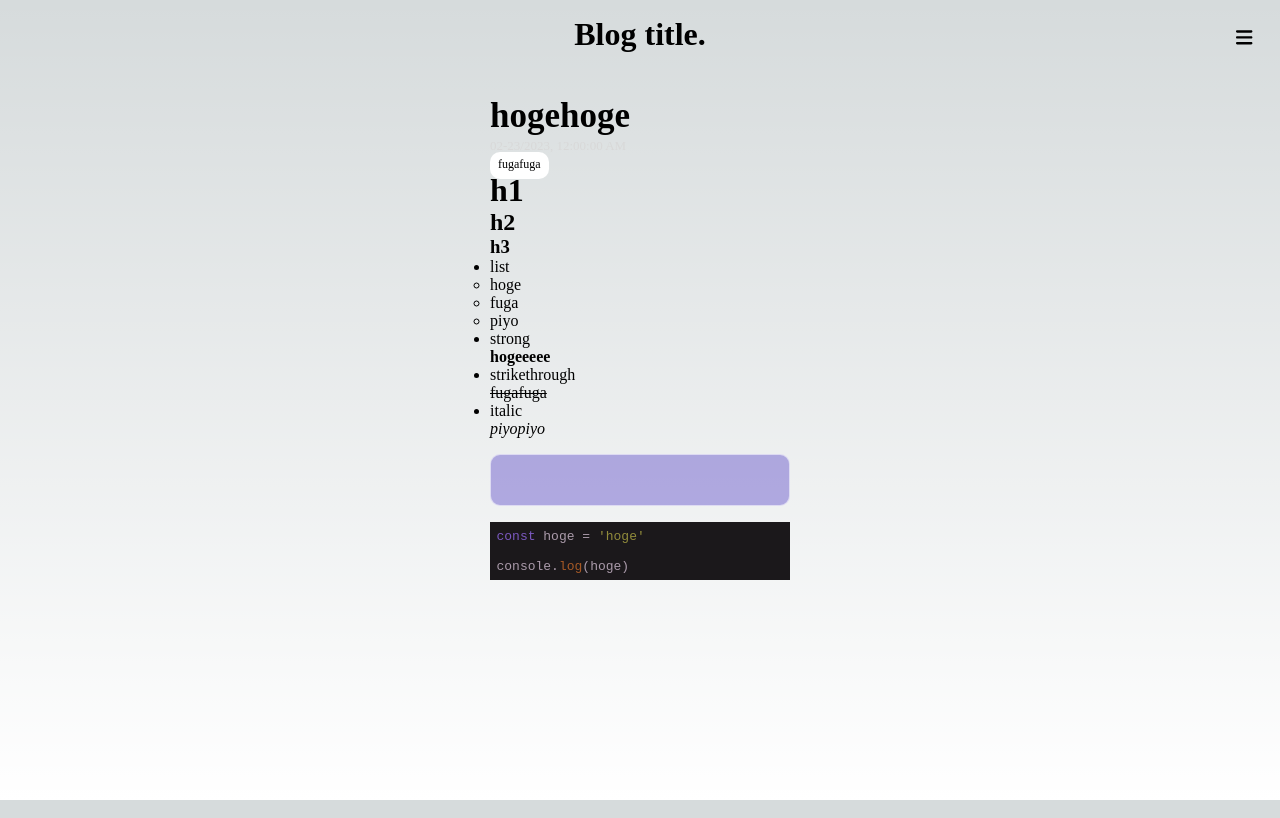
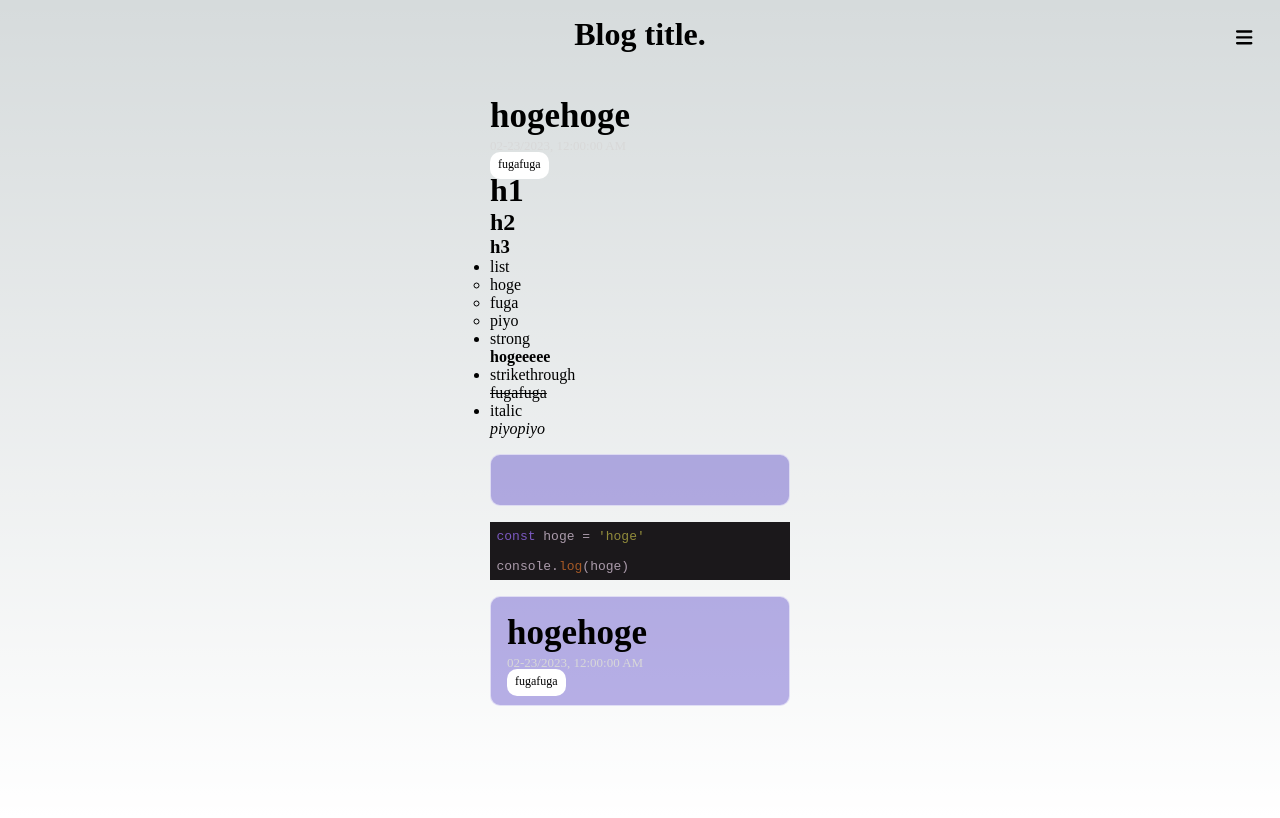
Before and after one commit to kosuke-fukada/nextjs_blog, a Next.js app: page / in a window 1280 px wide. Built offline with nearby package versions, Linux system fonts and the light colour scheme; no server answers.

Commit message:
added post card example.

```diff
--- a/pages/index.tsx
+++ b/pages/index.tsx
@@ -4,6 +4,8 @@ import Header from '../components/molecules/Header'
 import Post from '../components/organisms/Post'
 import styles from '../styles/Home.module.scss'
 import { Post as PostType } from '../types/organisms/Post'
+import { PostCard } from '../components/organisms/PostCard'
+import { PostCard as PostCardType } from '../types/organisms/PostCard'
 
 const inter = Inter({ subsets: ['latin'] })
 
@@ -56,6 +58,13 @@ export default function Home() {
     created
   )
 
+  const postCard = new PostCardType(
+    title,
+    tags,
+    created,
+    '/hoge'
+  )
+
   return (
     <>
       <Head>
@@ -67,6 +76,7 @@ export default function Home() {
       <main className={styles.main}>
         <Header />
         <Post post={post} />
+        <PostCard post={postCard} />
       </main>
     </>
   )
```
